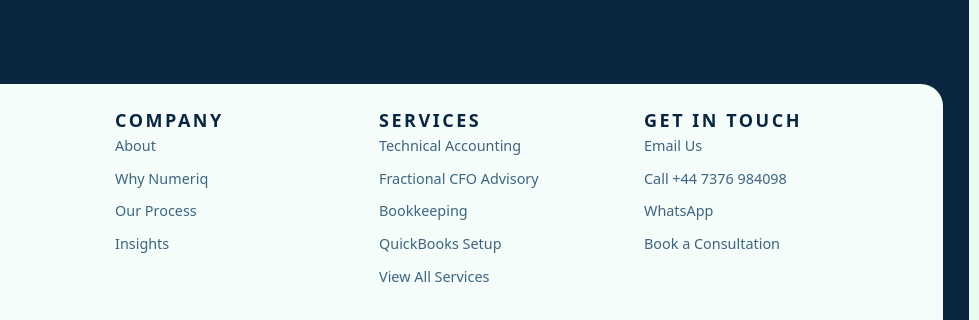
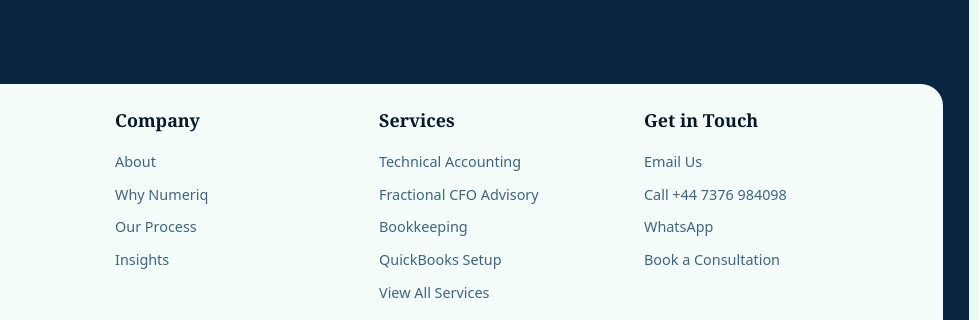
Before and after one commit to ThemedEdits/testing, a website: page services/index.html in a window 1280 px wide. Shown: the part 4568-4888 px from the top of the page, 301-1280 px from the left. Drawn offline with Linux system fonts and the light colour scheme.

Commit message:
some enahncements

```diff
--- a/assets/js/services.js
+++ b/assets/js/services.js
@@ -87,7 +87,7 @@
               target.scrollIntoView({ behavior: "smooth", block: "start" });
             }
             target.classList.add("is-highlighted");
-            setTimeout(() => target.classList.remove("is-highlighted"), 2200);
+            setTimeout(() => target.classList.remove("is-highlighted"), 3500);
           });
         });
       };
--- a/services/index.html
+++ b/services/index.html
@@ -908,7 +908,7 @@
         </div>
 
         <div class="reveal reveal--left footer-col">
-          <h6>Company</h6>
+          <h2>Company</h2>
           <ul>
             <li><a href="/about/">About</a></li>
             <li><a href="/why-numeriq/">Why Numeriq</a></li>
@@ -918,7 +918,7 @@
         </div>
 
         <div class="reveal reveal--left footer-col">
-          <h6>Services</h6>
+          <h2>Services</h2>
           <ul>
             <li><a href="/services/?service=technical-accounting">Technical Accounting</a></li>
             <li><a href="/services/?service=fractional-cfo">Fractional CFO Advisory</a></li>
@@ -929,7 +929,7 @@
         </div>
 
         <div class="reveal reveal--left footer-col">
-          <h6>Get in Touch</h6>
+          <h2>Get in Touch</h2>
           <ul>
             <li><a href="mailto:info@numeriqglobal.org">Email Us</a></li>
             <li><a href="tel:+447376984098">Call +44 7376 984098</a></li>
```
Also changed, not shown: 404.html (+3 -3 lines), about/index.html (+3 -3 lines), contact/index.html (+3 -3 lines), index.html (+27 -34 lines), insights/index.html (+3 -3 lines), process/index.html (+3 -3 lines), why-numeriq/index.html (+3 -3 lines).
